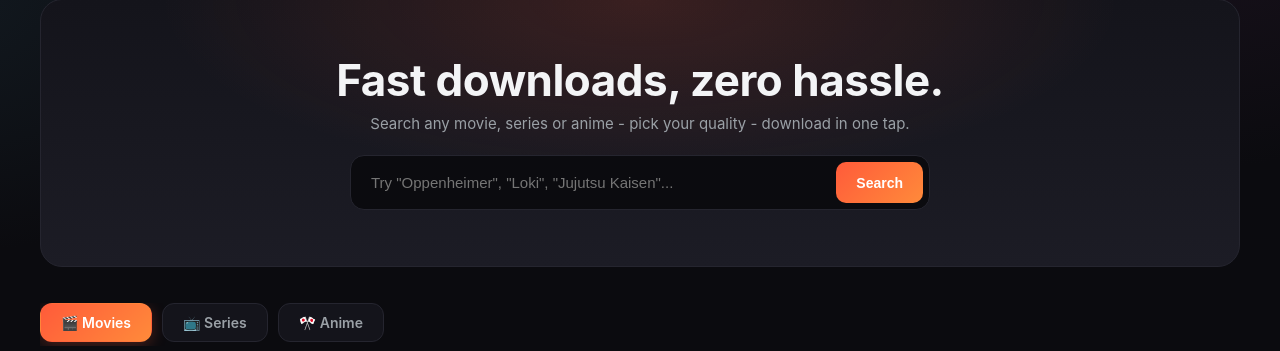
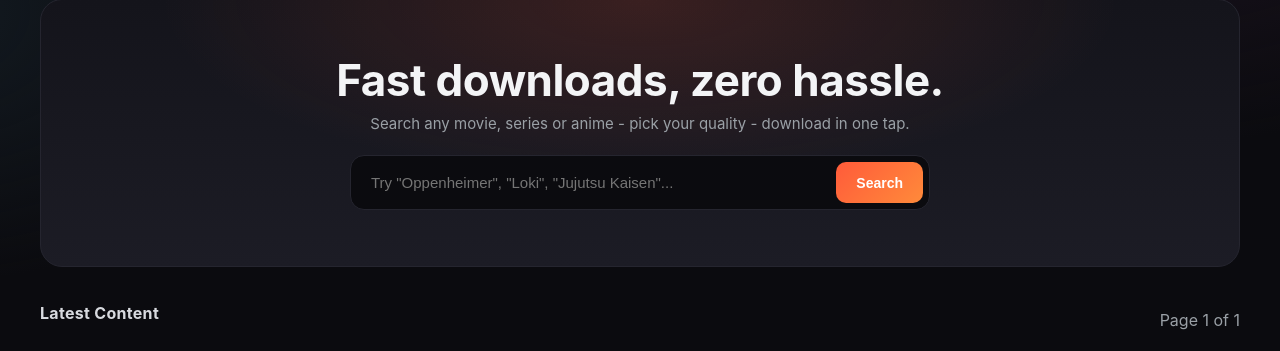
Before and after one commit to biswajit9090707/OFCCC, a Flask app: page / in a window 1280 px wide. Shown: the part 96-447 px from the top of the page. Run offline with Flask 3, Linux system fonts and the light colour scheme; tables that the repository leaves empty hold one stand-in row (values such as "Sample post"); a database or web service that is not in the repository returns one stand-in record (values such as "Sample title"); data that the repository does not hold is empty.

Commit message:
Deployment fix: Latest updates

```diff
--- a/app.py
+++ b/app.py
@@ -543,8 +543,7 @@ def _normalize_catalog_item(item: Dict[str, Any], default_kind: str) -> Dict[str
     else:
         kind = default_kind
     return {
-        "tmdb_id": item.get("tmdb_id") or item.get("id"),
-
+        "tmdb_id": item.get("tmdb_id"),
         "title": item.get("title") or item.get("name"),
         "year": item.get("release_year"),
         "rating": item.get("rating"),
@@ -806,17 +805,9 @@ def inject_globals():
 @app.route("/")
 def home():
     user_page = max(1, int(request.args.get("page") or 1))
-    kind = request.args.get("type", "movie").lower()
-
-    # Map internal kind to API endpoints
-    endpoint_map = {
-        "movie": "movies",
-        "series": "tvshows",
-        "anime": "anime"
-    }
-    api_endpoint = endpoint_map.get(kind, "movies")
 
     # User Page 1 -> API Page 1 & 2
+    # User Page 2 -> API Page 3 & 4
     api_page_start = ((user_page - 1) * 2) + 1
 
     items_combined = []
@@ -826,41 +817,26 @@ def home():
         # Fetch two pages worth of content
         for i in range(2):
             api_p = api_page_start + i
-            data = _cached_get(f"{API_BASE}/{api_endpoint}?page={api_p}", ttl=5)
-            if not data:
-                continue
+            data = _cached_get(f"{API_BASE}/movies?page={api_p}", ttl=0) or {}
+            raw_results = data.get("movies") or data.get("results") or []
+            p_items = [_normalize_catalog_item(it, "movie") for it in raw_results if it.get("tmdb_id")]
+            items_combined.extend(p_items)
 
-            raw_results = []
-            if isinstance(data, list):
-                raw_results = data
-            elif isinstance(data, dict):
-                # Check multiple possible keys
-                for key in [api_endpoint, "results", "movies", "tvshows", "tv_shows", "series", "anime"]:
-                    v = data.get(key)
-                    if isinstance(v, list) and v:
-                        raw_results = v
-                        break
+            # Update total pages (divided by 2 since we show 2 per view)
+            api_total = int(data.get("total_pages") or data.get("totalPages") or 20)
+            total_pages_raw = (api_total // 2) + (1 if api_total % 2 else 0)
 
-            if raw_results:
-                p_items = [_normalize_catalog_item(it, kind) for it in raw_results if it.get("tmdb_id") or it.get("id")]
-                items_combined.extend(p_items)
-
-            # Update total pages
-            if isinstance(data, dict):
-                api_total = int(data.get("total_pages") or data.get("totalPages") or 20)
-                total_pages_raw = (api_total // 2) + (1 if api_total % 2 else 0)
-
-        # Sort: 2026 content first, then everything else
-        items_combined.sort(key=lambda x: (str(x.get("year", "")) == "2026"), reverse=True)
+        # Sort the combined items to ensure newest are on top (if they have an ID or updated_on)
+        # Note: If no updated_on, we rely on the API's natural descending order
+        # which is preserved during the extend()
     except Exception as e:
-        app.logger.error(f"Home fetch failed for {kind}: {e}")
+        app.logger.error(f"Home fetch failed: {e}")
 
     return render_template(
         "home.html",
         items=items_combined,
         page=user_page,
-        total_pages=total_pages_raw,
-        current_kind=kind
+        total_pages=total_pages_raw
     )
 
 
--- a/templates/home.html
+++ b/templates/home.html
@@ -10,14 +10,8 @@
 </section>
 
 <section class="row">
-  <div class="category-tabs">
-    <a href="{{ url_for('home', type='movie') }}" class="tab {% if current_kind == 'movie' %}active{% endif %}">🎬 Movies</a>
-    <a href="{{ url_for('home', type='series') }}" class="tab {% if current_kind == 'series' %}active{% endif %}">📺 Series</a>
-    <a href="{{ url_for('home', type='anime') }}" class="tab {% if current_kind == 'anime' %}active{% endif %}">🎌 Anime</a>
-  </div>
-
   <div class="flex-between">
-    <h2 style="text-transform: capitalize;">Latest {{ current_kind }}s</h2>
+    <h2>Latest Content</h2>
     <span class="muted">Page {{ page }} of {{ total_pages }}</span>
   </div>
 
@@ -31,7 +25,7 @@
     <!-- Pagination -->
     <div class="pagination">
       {% if page > 1 %}
-        <a href="{{ url_for('home', page=page-1, type=current_kind) }}" class="btn">Previous</a>
+        <a href="{{ url_for('home', page=page-1) }}" class="btn">Previous</a>
       {% endif %}
 
       <div class="pages">
@@ -39,22 +33,22 @@
         {% set end = [total_pages, page + 2]|min %}
 
         {% if start > 1 %}
-          <a href="{{ url_for('home', page=1, type=current_kind) }}">1</a>
+          <a href="{{ url_for('home', page=1) }}">1</a>
           {% if start > 2 %}<span class="muted">...</span>{% endif %}
         {% endif %}
 
         {% for p in range(start, end + 1) %}
-          <a href="{{ url_for('home', page=p, type=current_kind) }}" class="{% if p == page %}active{% endif %}">{{ p }}</a>
+          <a href="{{ url_for('home', page=p) }}" class="{% if p == page %}active{% endif %}">{{ p }}</a>
         {% endfor %}
 
         {% if end < total_pages %}
           {% if end < total_pages - 1 %}<span class="muted">...</span>{% endif %}
-          <a href="{{ url_for('home', page=total_pages, type=current_kind) }}">{{ total_pages }}</a>
+          <a href="{{ url_for('home', page=total_pages) }}">{{ total_pages }}</a>
         {% endif %}
       </div>
 
       {% if page < total_pages %}
-        <a href="{{ url_for('home', page=page+1, type=current_kind) }}" class="btn">Next</a>
+        <a href="{{ url_for('home', page=page+1) }}" class="btn">Next</a>
       {% endif %}
     </div>
   {% else %}
```
